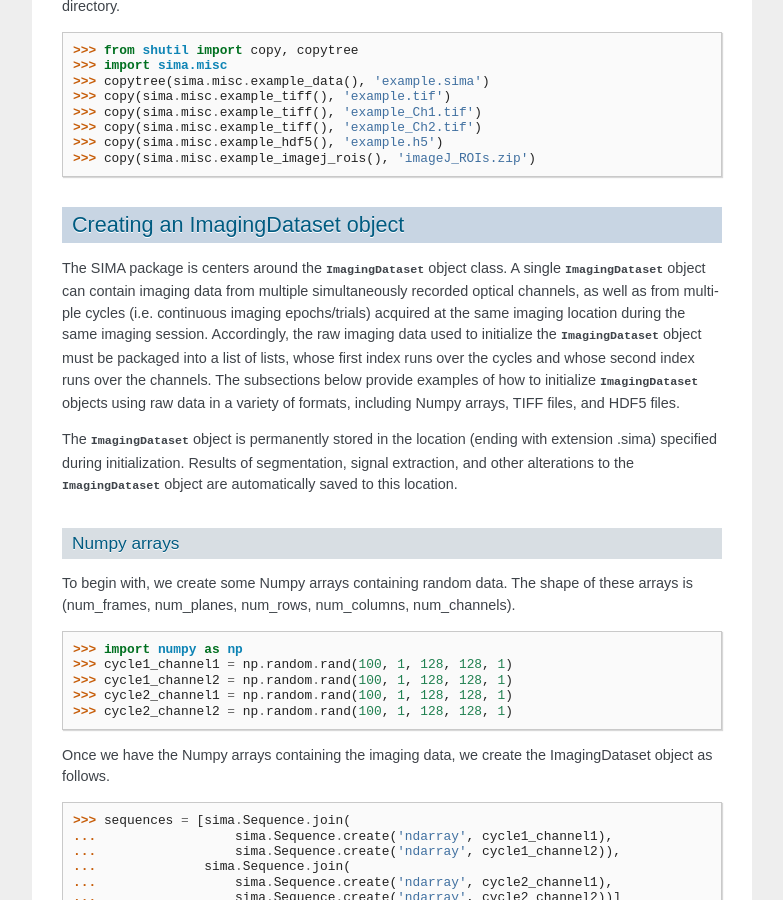
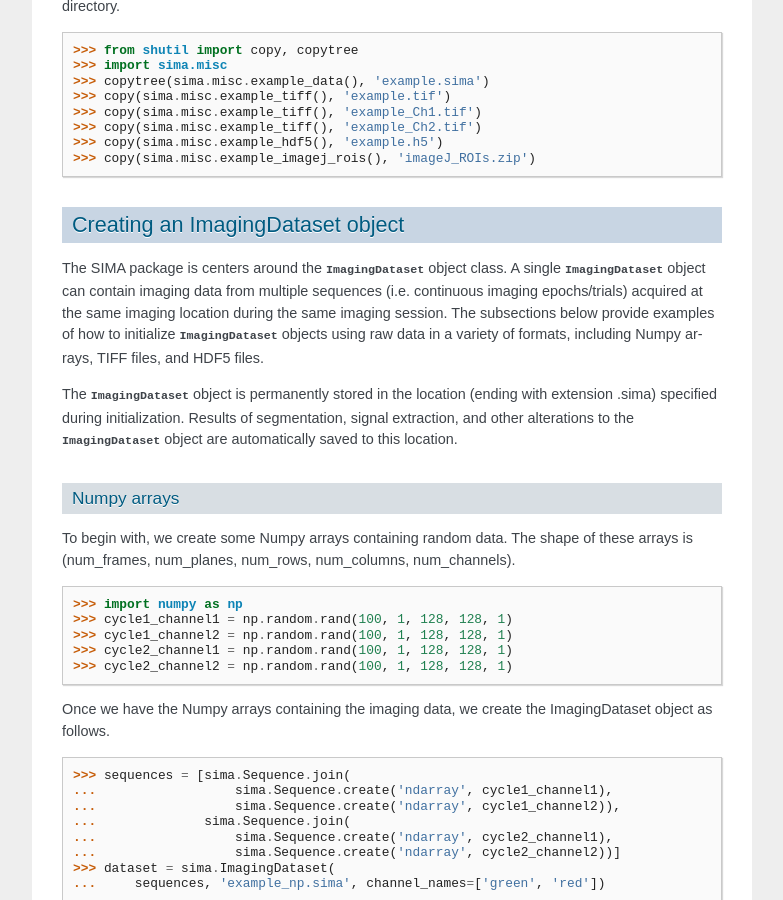
Before and after one commit to losonczylab/sima, a Sphinx documentation site: the page built from doc/source/tutorial.rst, in a window 1280 px wide and 900 px high, scrolled down 1695 px. Shown: the whole window, without its empty margins (198-981 px from the left). Built offline with Sphinx 7.4.7, drawn with Linux system fonts in a browser that asks for light colours.

Commit message:
Removed some vestiges of 0.3.x documentation.
Addresses part of #177

```diff
--- a/doc/source/tutorial.rst
+++ b/doc/source/tutorial.rst
@@ -58,14 +58,10 @@ Creating an ImagingDataset object
 ---------------------------------
 The SIMA package is centers around the :obj:`ImagingDataset` object class.  A
 single :obj:`ImagingDataset` object can contain imaging data from multiple
-simultaneously recorded optical channels, as well as from multiple cycles (i.e.
-continuous imaging epochs/trials) acquired at the same imaging location during
-the same imaging session.  Accordingly, the raw imaging data used to initialize
-the :obj:`ImagingDataset` object must be packaged into a list of lists, whose
-first index runs over the cycles and whose second index runs over the channels.
-The subsections below provide examples of how to initialize
-:obj:`ImagingDataset` objects using raw data in a variety of formats, including
-Numpy arrays, TIFF files, and HDF5 files.
+sequences (i.e.  continuous imaging epochs/trials) acquired at the same imaging
+location during the same imaging session.  The subsections below provide
+examples of how to initialize :obj:`ImagingDataset` objects using raw data in a
+variety of formats, including Numpy arrays, TIFF files, and HDF5 files.
 
 The :obj:`ImagingDataset` object is permanently stored in the location (ending
 with extension .sima) specified during initialization.  Results of
```
